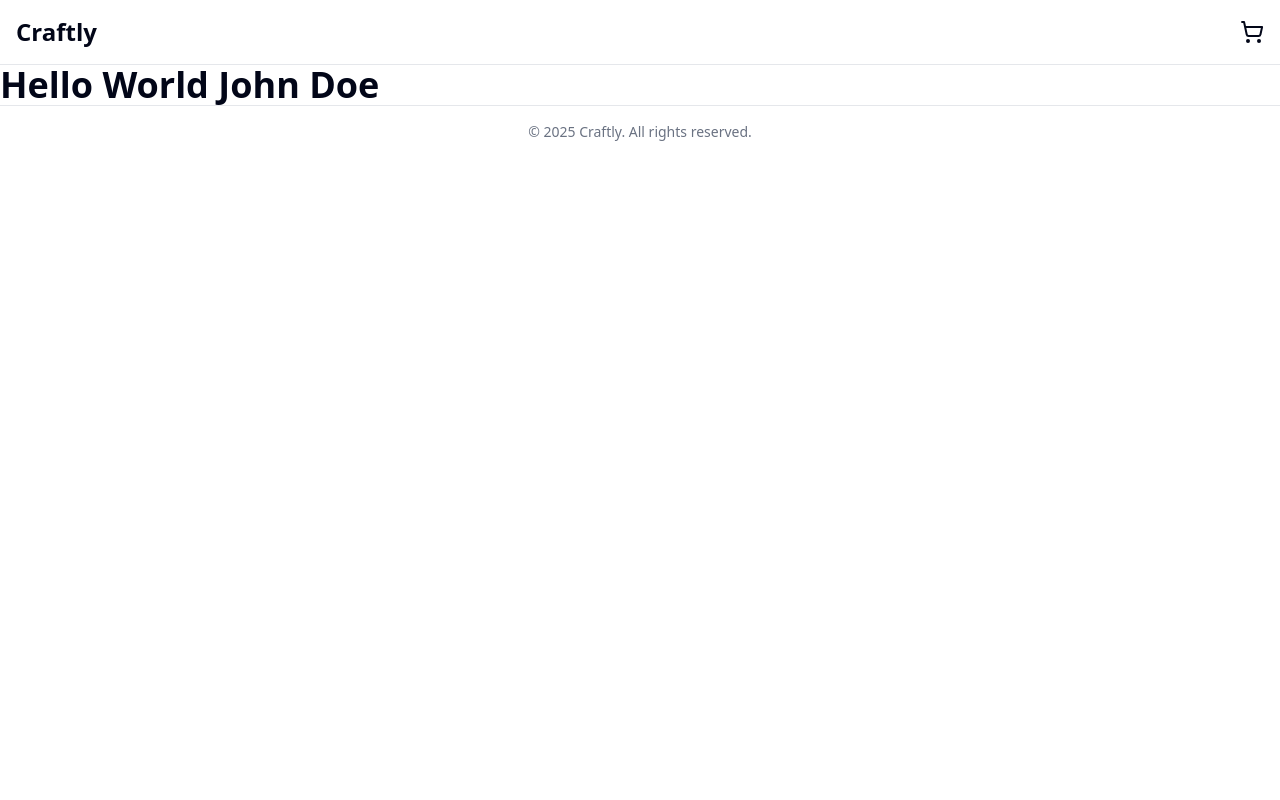
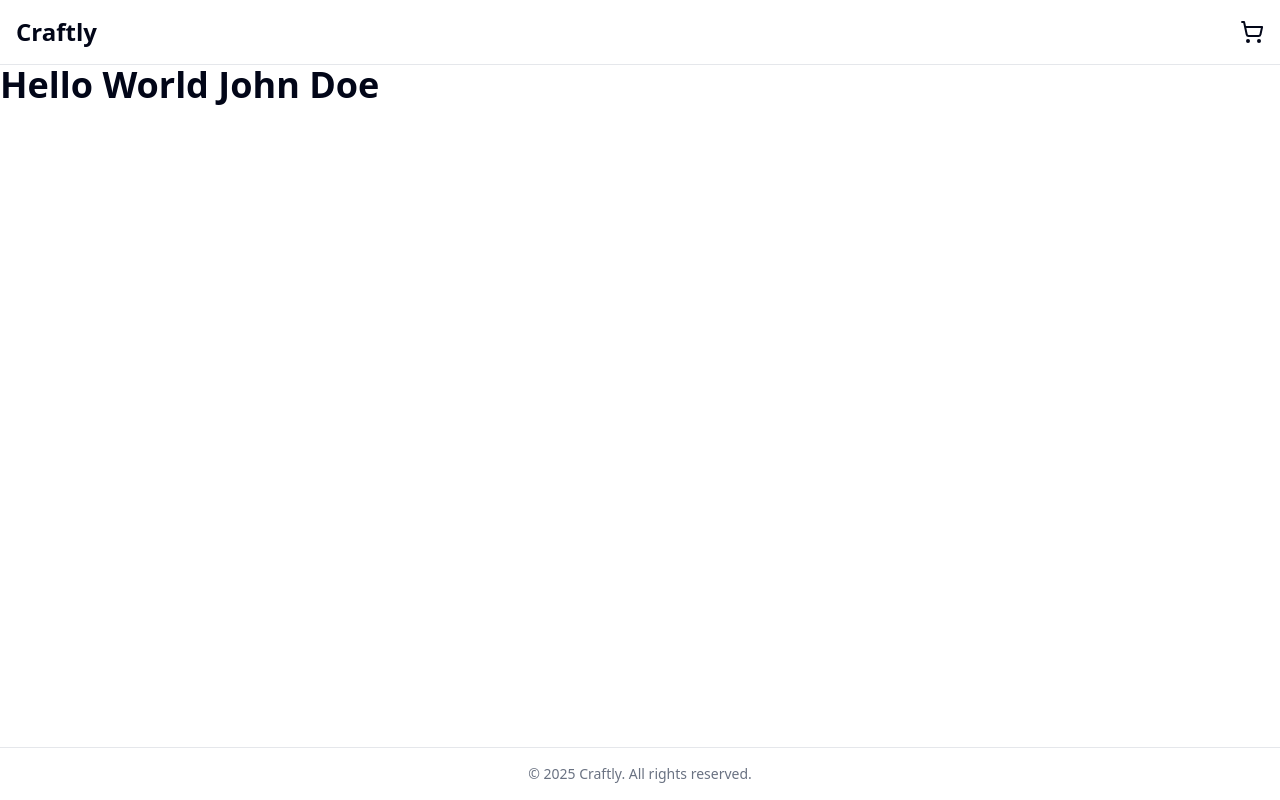
Before and after one commit to AngelRodRo/Craftly, a React (Vite) app: page / in a window 1280 px wide. Built offline with nearby package versions, Linux system fonts and the light colour scheme.

Commit message:
feat: set full height for page content in layout

```diff
--- a/src/shared/components/Layout.tsx
+++ b/src/shared/components/Layout.tsx
@@ -4,9 +4,11 @@
 
 export default function Layout() {
   return (
-    <div>
+    <div className="flex flex-col min-h-screen">
       <Header />
-      <Outlet />
+      <main className="flex-1">
+        <Outlet />
+      </main>
       <Footer />
     </div>
   );
```
